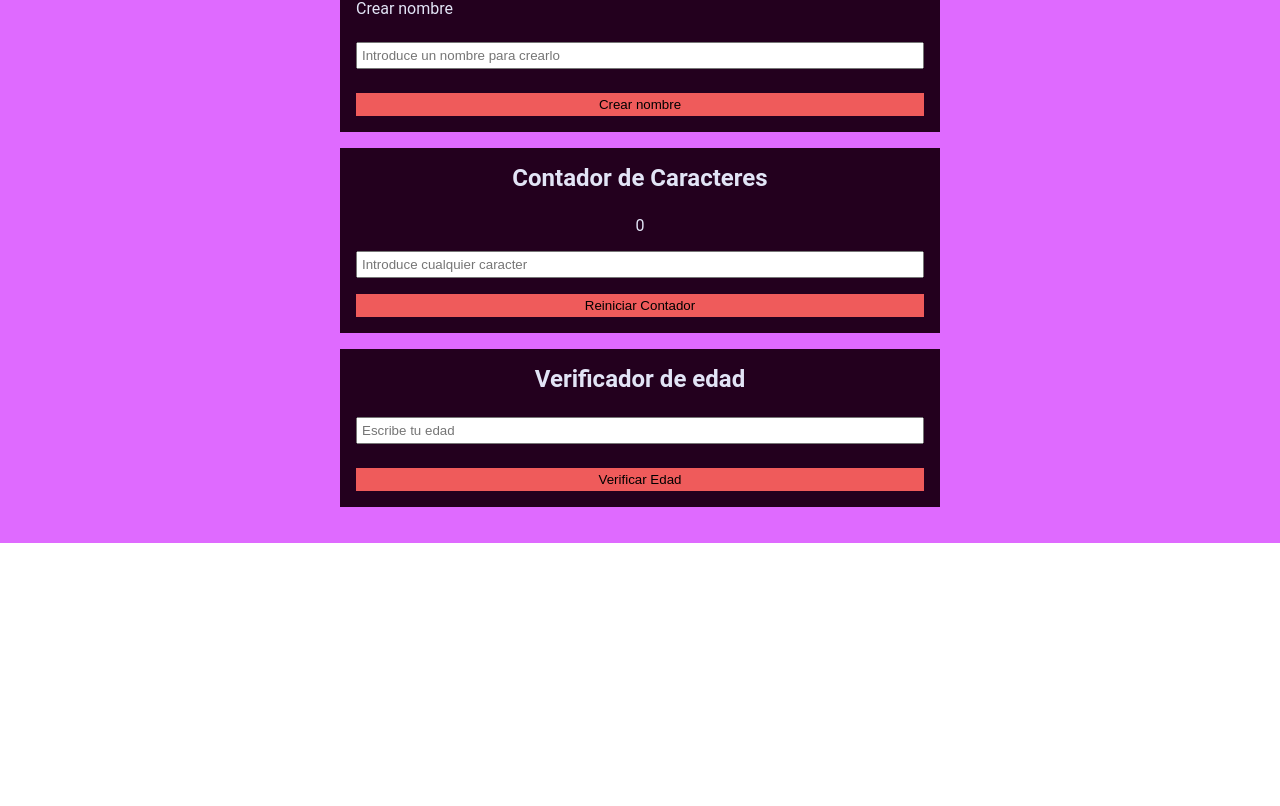
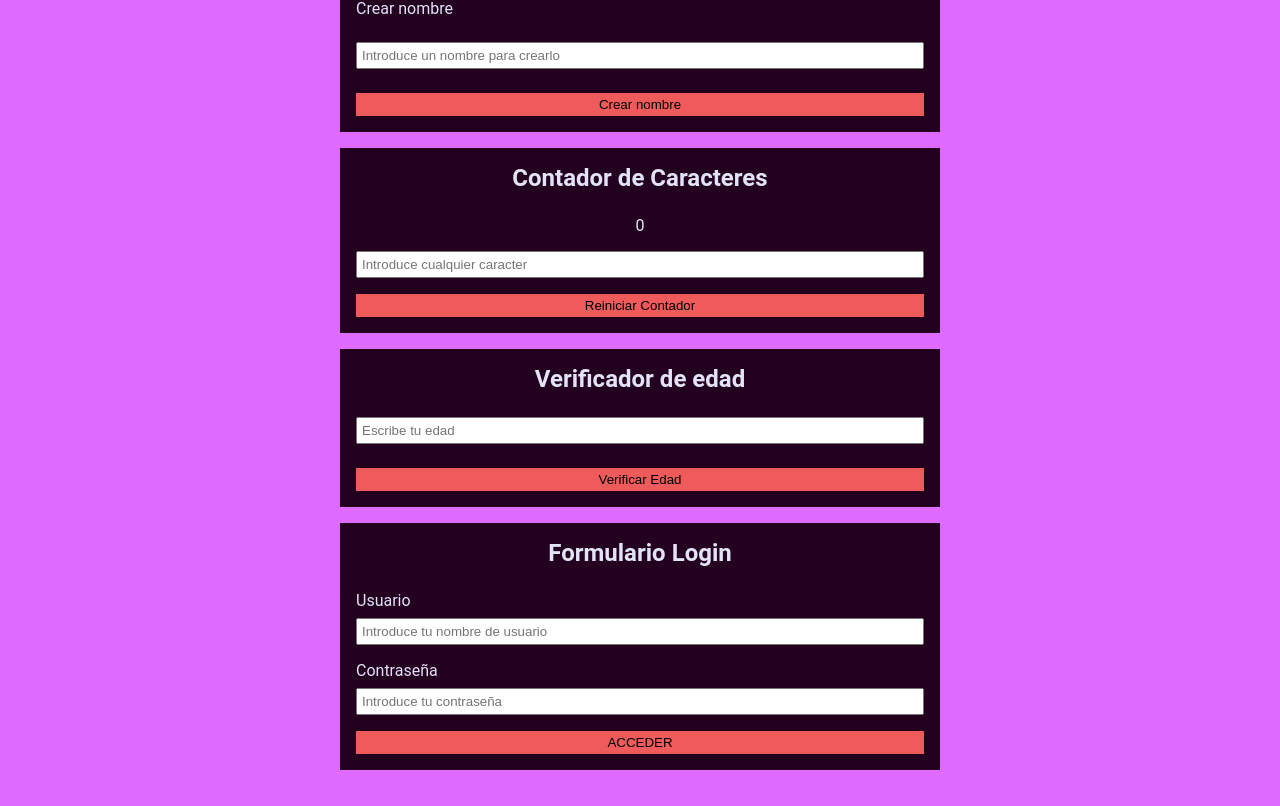
Before and after one commit to javier-ibanez-vizuete/react-formularios-controlados, a React (Vite) app: page / in a window 1280 px wide. Shown: the part 606-1412 px from the top of the page. Before the commit the page ends 1149 px from the top, so only its background shows below. Built offline with nearby package versions, Linux system fonts and the light colour scheme.

Commit message:
feat(app): add a login form to confirm users from an Array

```diff
--- a/src/App.jsx
+++ b/src/App.jsx
@@ -1,6 +1,7 @@
 import { CharacterCounter } from "./components/CharacterCounter/CharacterCounter";
 import { ContactForm } from "./components/ContactForm/ContactForm";
 import { InputName } from "./components/InputName/InputName";
+import { LoginForm } from "./components/LoginForm/LoginForm";
 import { VerificatorAge } from "./components/VerificatorAge/VerificatorAge";
 
 export const App = () => {
@@ -14,6 +15,7 @@ export const App = () => {
 				<InputName />
 				<CharacterCounter />
 				<VerificatorAge />
+				<LoginForm />
 			</main>
 		</>
 	);
--- /dev/null
+++ b/src/components/LoginForm/LoginForm.css
@@ -0,0 +1,5 @@
+.input-login-container {
+	display: flex;
+	flex-direction: column;
+	gap: 0.5rem;
+}
--- /dev/null
+++ b/src/components/LoginForm/LoginForm.jsx
@@ -0,0 +1,86 @@
+import "./LoginForm.css";
+import { users } from "../../utils/users/users.js";
+import { useState } from "react";
+
+const LOGIN_USER = {
+	userName: "",
+	password: "",
+};
+
+export const LoginForm = () => {
+	const [currentUser, setCurrentUser] = useState(LOGIN_USER);
+	const [error, setError] = useState("");
+	const [isUser, setIsUser] = useState(false);
+	const { userName, password } = currentUser;
+
+	const handleInputChange = ({ target: { name, value } }) => {
+		setError("");
+		setIsUser(false);
+		setCurrentUser((prev) => ({ ...prev, [name]: value.trim() }));
+	};
+
+	const handleLoginClick = () => {
+		const { userName, password } = currentUser;
+		if (!userName) {
+			setTimeout(() => {
+				setError("");
+			}, 2000);
+			return setError("Debes introducir un Usuario");
+		}
+		if (!password) {
+			setTimeout(() => {
+				setError("");
+			}, 2000);
+			return setError("Debes introducr una contraseña");
+		}
+
+		const isValidUser = users.some((user) => {
+			const validUser = userName === user.userName;
+			const validPassword = password === user.password;
+			return validUser && validPassword;
+		});
+
+		if (!isValidUser) {
+			setTimeout(() => {
+				setError("");
+			}, 3000);
+			setError("Usuario y/o contraseña incorrecta.");
+			return setCurrentUser(LOGIN_USER);
+		}
+		setIsUser((prev) => !prev);
+		return;
+	};
+
+	return (
+		<div className="login-form exercise-container">
+			<h2>Formulario Login</h2>
+			<div className="general-form-container">
+				<div className="input-login-container">
+					<label htmlFor="userName">Usuario</label>
+					<input
+						type="text"
+						name="userName"
+						id="userName"
+						value={userName}
+						onChange={handleInputChange}
+						placeholder="Introduce tu nombre de usuario"
+					/>
+				</div>
+				<div className="input-login-container">
+					<label htmlFor="password">Contraseña</label>
+					<input
+						type="password"
+						name="password"
+						id="password"
+						value={password}
+						onChange={handleInputChange}
+						placeholder="Introduce tu contraseña"
+					/>
+				</div>
+				<button onClick={handleLoginClick}>ACCEDER</button>
+				{error && <h4 className="error">{error}</h4>}
+				{isUser && <h4 className="aproved">BIENVENIDO</h4>}
+			</div>
+		</div>
+	);
+};
--- /dev/null
+++ b/src/utils/users/users.js
@@ -0,0 +1,56 @@
+export const users = [
+	{
+		userName: "admin",
+		id: "admin",
+		name: "admin",
+		password: "adminadmin",
+	},
+	{
+		userName: "juanPerez",
+		id: "u1",
+		name: "Juan",
+		password: "Juan123!",
+	},
+	{
+		userName: "johnDoe",
+		id: "u2",
+		name: "John",
+		password: "DoeJohn2025#",
+	},
+	{
+		userName: "luisGonzalez",
+		id: "u3",
+		name: "Luis",
+		password: "Luis#456",
+	},
+	{
+		userName: "lauraMtz",
+		id: "u4",
+		name: "Laura",
+		password: "Laura!789",
+	},
+	{
+		userName: "raquelSanchez",
+		id: "u5",
+		name: "Raquel",
+		password: "RaquelSecure1$",
+	},
+	{
+		userName: "marioLopez",
+		id: "u6",
+		name: "Mario",
+		password: "Mario2025*",
+	},
+	{
+		userName: "javiCordoba",
+		id: "u7",
+		name: "Javi",
+		password: "JaviPass#7",
+	},
+	{
+		userName: "ferDiaz",
+		id: "u8",
+		name: "Fer",
+		password: "Fer!321",
+	},
+];
```
